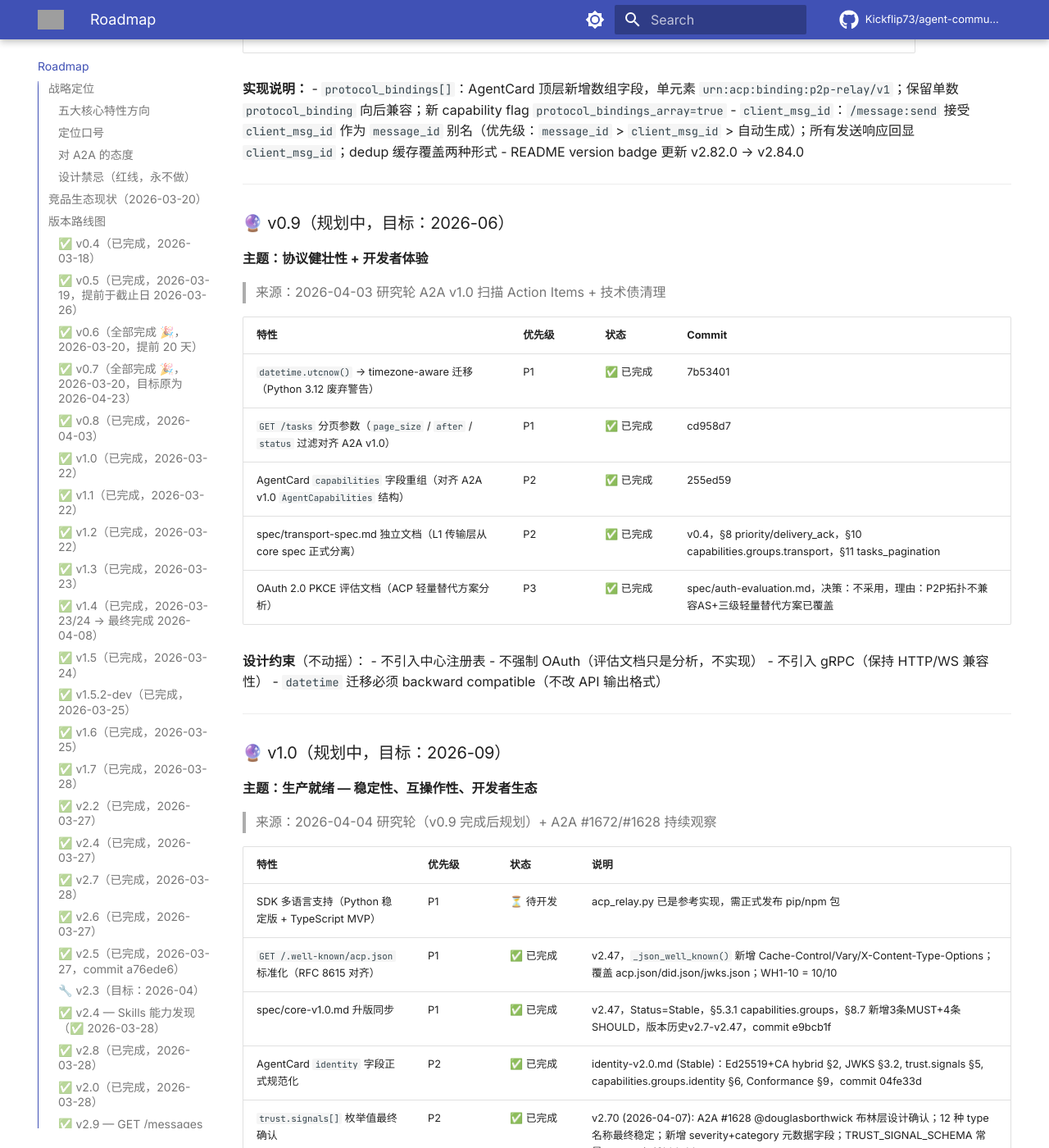
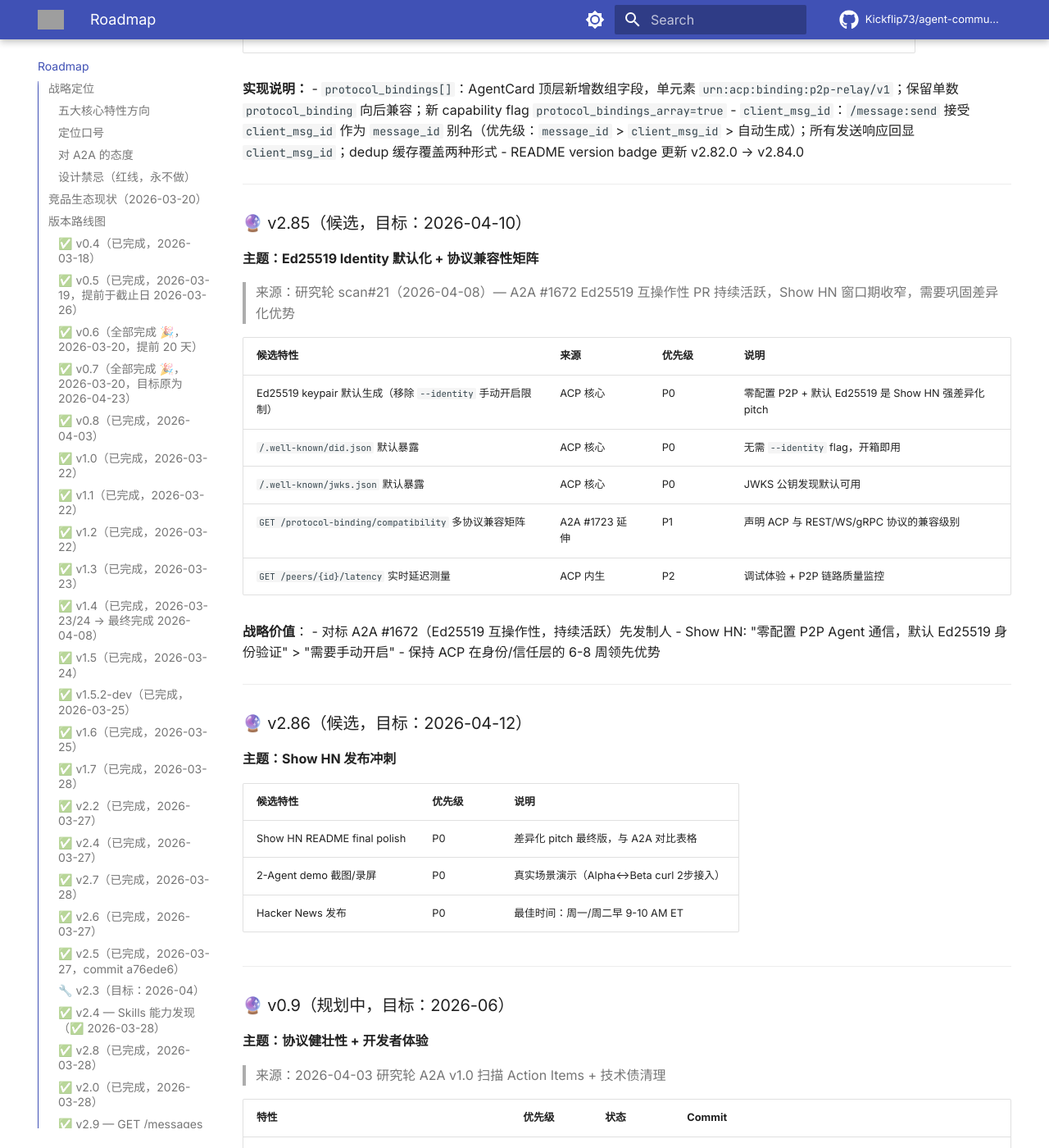
Before and after one commit to Kickflip73/agent-communication-protocol, an MkDocs documentation site: the page built from docs/ROADMAP.md, in a window 1280 px wide and 1400 px high, scrolled down 22211 px. Shown: the whole window at 82% size. Built offline with MkDocs 1.6.1 and Material for MkDocs 9.7.7, drawn with Linux system fonts in a browser that asks for light colours; comment, search, counter and statistics services are not loaded; the version menu is left out; grey boxes are pictures that could not be loaded.

Commit message:
research(scan21): v2.85 candidates — Ed25519 default + compat matrix; Show HN v2.86 sprint
Scan type: internal analysis (network unavailable, derived from scan20 + local history)

Key findings:
- A2A §5.8 CPB already responded by v2.84 ✅
- A2A #1672 Ed25519 interop PR still active → ACP should default Ed25519 (P0)
- Show HN window estimated 2-3 weeks, need identity story polished

v2.85 candidates (target 2026-04-10):
  P0: Ed25519 keypair default-on (remove --identity requirement)
  P0: /.well-known/did.json + jwks.json default expose
  P1: GET /protocol-binding/compatibility matrix
  P2: GET /peers/{id}/latency

v2.86 candidates (target 2026-04-12):
  Show HN README polish + demo screenshot + HN post

```diff
--- a/docs/ROADMAP.md
+++ b/docs/ROADMAP.md
@@ -737,6 +737,37 @@ APS:  https://github.com/aeoess/agent-passport-system  （Ed25519 身份，v0.8
 
 ---
 
+### 🔮 v2.85（候选，目标：2026-04-10）
+**主题：Ed25519 Identity 默认化 + 协议兼容性矩阵**
+
+> 来源：研究轮 scan#21（2026-04-08）— A2A #1672 Ed25519 互操作性 PR 持续活跃，Show HN 窗口期收窄，需要巩固差异化优势
+
+| 候选特性 | 来源 | 优先级 | 说明 |
+|---------|------|--------|------|
+| Ed25519 keypair 默认生成（移除 `--identity` 手动开启限制） | ACP 核心 | P0 | 零配置 P2P + 默认 Ed25519 是 Show HN 强差异化 pitch |
+| `/.well-known/did.json` 默认暴露 | ACP 核心 | P0 | 无需 `--identity` flag，开箱即用 |
+| `/.well-known/jwks.json` 默认暴露 | ACP 核心 | P0 | JWKS 公钥发现默认可用 |
+| `GET /protocol-binding/compatibility` 多协议兼容矩阵 | A2A #1723 延伸 | P1 | 声明 ACP 与 REST/WS/gRPC 协议的兼容级别 |
+| `GET /peers/{id}/latency` 实时延迟测量 | ACP 内生 | P2 | 调试体验 + P2P 链路质量监控 |
+
+**战略价值**：
+- 对标 A2A #1672（Ed25519 互操作性，持续活跃）先发制人
+- Show HN: "零配置 P2P Agent 通信，默认 Ed25519 身份验证" > "需要手动开启"
+- 保持 ACP 在身份/信任层的 6-8 周领先优势
+
+---
+
+### 🔮 v2.86（候选，目标：2026-04-12）
+**主题：Show HN 发布冲刺**
+
+| 候选特性 | 优先级 | 说明 |
+|---------|--------|------|
+| Show HN README final polish | P0 | 差异化 pitch 最终版，与 A2A 对比表格 |
+| 2-Agent demo 截图/录屏 | P0 | 真实场景演示（Alpha↔Beta curl 2步接入） |
+| Hacker News 发布 | P0 | 最佳时间：周一/周二早 9-10 AM ET |
+
+---
+
 ### 🔮 v0.9（规划中，目标：2026-06）
 **主题：协议健壮性 + 开发者体验**
 
```
Also changed, not shown: acp-research/reports/2026-04-08-scan21.md (added, +85 -0 lines).
